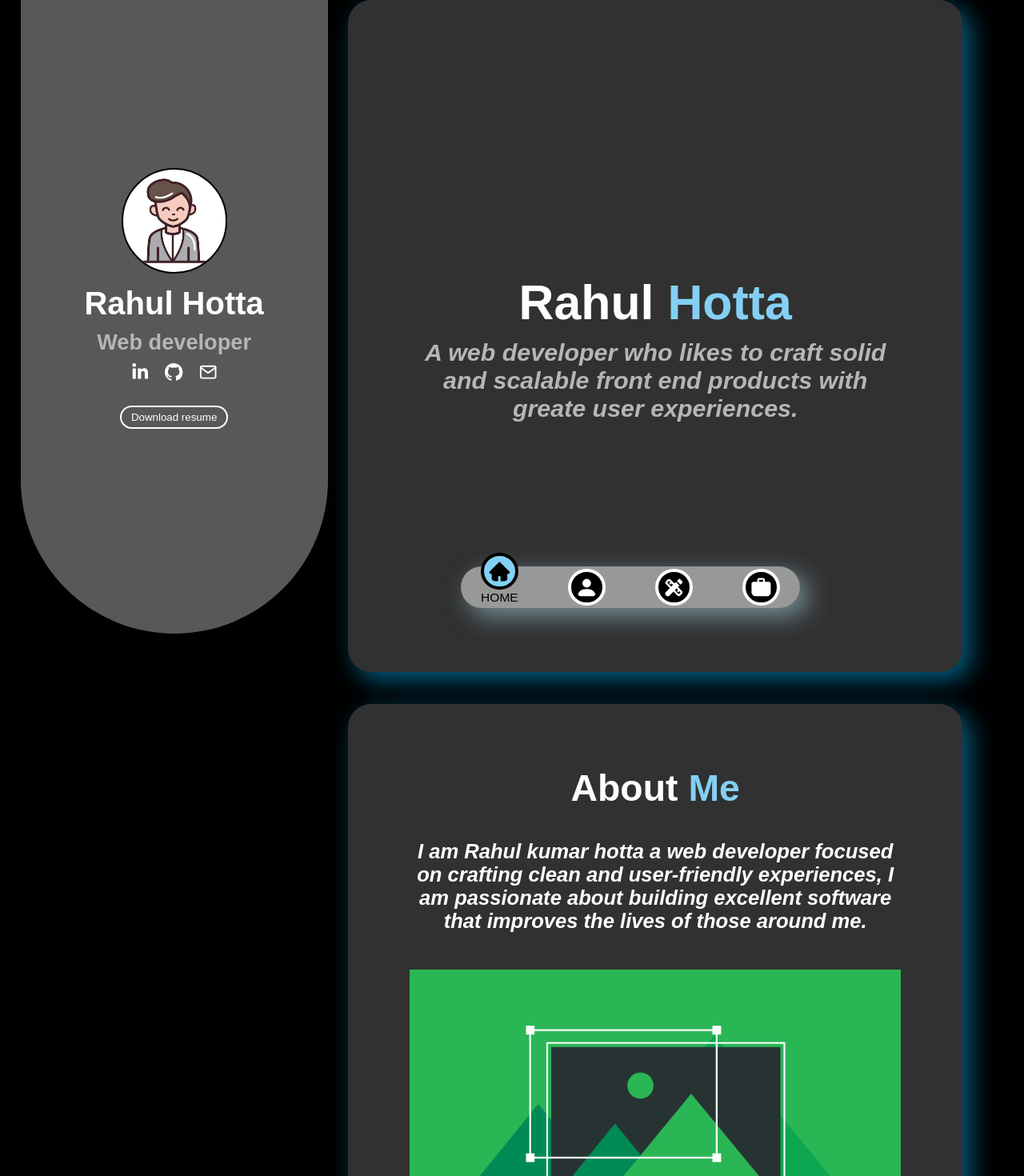
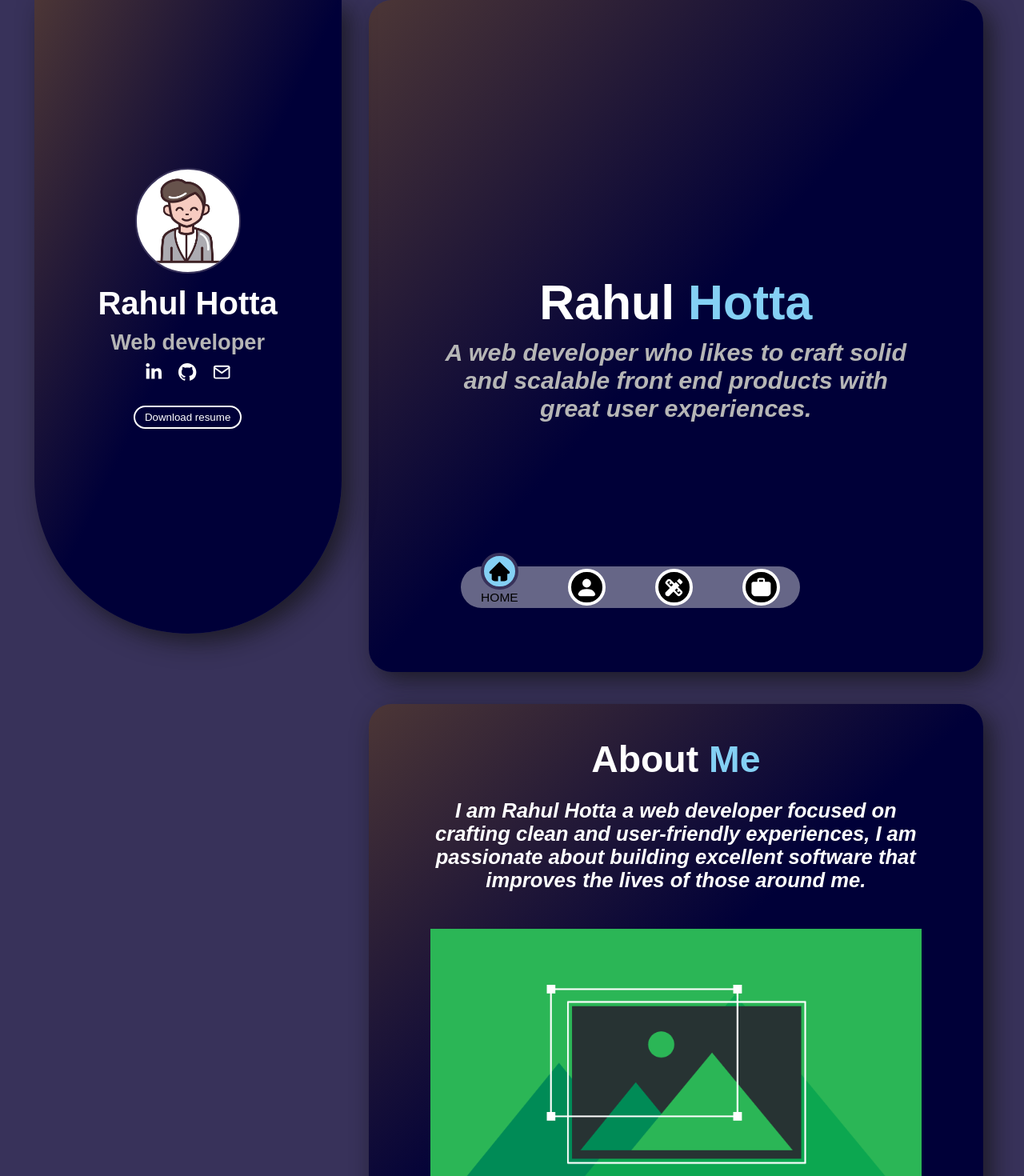
Before and after one commit to rahulhotta/portfolio-second, a React (Create React App) app: page / in a window 1280 px wide. Shown: the top 1470 px of the page at 80% size. Built offline with nearby package versions, Linux system fonts and the light colour scheme.

Commit message:
Add files via upload

```diff
--- a/src/App.css
+++ b/src/App.css
@@ -9,14 +9,16 @@ img{
 
 @import url('https://fonts.googleapis.com/css2?family=Signika:wght@300;400&display=swap');
 :root {
-  --secondary_bgColor: rgb(88, 88, 88);
+
+  --secondary_bgColor: linear-gradient(to bottom right,rgb(76, 54, 54),rgb(0, 0, 56),rgb(0, 0, 56));
   --secondary_fontColor: rgb(132, 208, 244);
   --primary_fontColor: white;
   --tertiary_fontColor: black;
-  --primary_bgColor: black;
-  --card_bg: rgb(49, 49, 49);
-  --primary_cardBg: rgb(49, 49, 49);
+  --primary_bgColor: rgb(56,50,90);
+  --card_bg: rgb(24,10,65);
+  --primary_cardBg: rgb(152, 152, 152);
   background-color: var(--primary_bgColor);
+
   color: var(--primary_fontColor);
 }
 
@@ -28,12 +30,12 @@ img{
   flex-direction: column;
   text-align: center;
   font-family: "Signika", sans-serif;
-  background-color: var(--primary_cardBg);
-  /* background-image: linear-gradient(to bottom right,rgb(80, 80, 80),rgb(120, 120, 173)); */
+  background-image: var(--secondary_bgColor);
+
   margin-bottom: 40px;
   border-radius: 1.8rem;
   font-weight: 400;
-  box-shadow: 10px 10px 30px rgba(5, 188, 255, 0.5);
+  box-shadow: 10px 10px 30px rgba(17, 17, 17, 0.7);
 }
 
 .all__desc{
@@ -44,6 +46,6 @@ img{
   .container {
     min-height: 100vh;
     width: 60vw;
-    margin-left: 34vw;
+    margin-left: 36vw;
   }
 }
--- a/src/Components/About/About.css
+++ b/src/Components/About/About.css
@@ -1,8 +1,11 @@
 
-
+.about__container{
+  min-height: 85vh;
+  padding-top: 2vh;
+}
 .about__heading {
   font-size: 2.9rem;
-  margin-bottom: 15px;
+  /* margin-bottom: 15px; */
 }
 .about__me {
   color: var(--secondary_fontColor);
--- a/src/Components/About/About.jsx
+++ b/src/Components/About/About.jsx
@@ -8,7 +8,7 @@ function About() {
         About <span className="about__me">Me </span>
       </h1>
       <h3 className="about__desc all__desc">
-        I am Rahul kumar hotta a web developer focused on crafting clean and
+        I am Rahul Hotta a web developer focused on crafting clean and
         user-friendly experiences, I am passionate about building excellent
         software that improves the lives of those around me.
       </h3>
--- a/src/Components/CardUi/CardUi.css
+++ b/src/Components/CardUi/CardUi.css
@@ -9,6 +9,7 @@
   align-items: center;
   text-align: left;
   flex-direction: column;
+  background-color: var(--card_bg);
   box-shadow: 7px 7px 20px rgba(207, 241, 253, 0.5);
 }
 .card__container:hover{
@@ -22,6 +23,8 @@
 }
 
 .card__site-img {
+  border-top-left-radius: 10px;
+  border-top-right-radius: 10px;
   width: 80vw;
   margin: 0;
 }
@@ -80,7 +83,7 @@
     width: 400px;
     height: 200px;
     display: none;
-    background: rgba(147, 255, 255, 0.5);
+    background: rgba(81, 223, 255, 0.3);
     margin: 0;
   }
 
@@ -90,7 +93,7 @@
     font-size: 1.5rem;
   }
   .card__icon:hover {
-    color: blue;
+    color: rgb(0, 0, 52);
   }
   .card__header:hover .card__site-img {
     display: none;
--- a/src/Components/Hero/Hero.css
+++ b/src/Components/Hero/Hero.css
@@ -7,15 +7,18 @@ a {
   display: flex;
   flex-direction: column;
   font-family: 'Signika', sans-serif;
+
 }
 .hero__left {
   display: flex;
   flex-direction: column;
   align-items: center;
   padding-top: 15vh;
-  background-color: var(--secondary_bgColor);
+  /* background-color: var(--secondary_bgColor); */
+  background-image: var(--secondary_bgColor);
   border-bottom-left-radius: 50vw;
   border-bottom-right-radius: 50vw;
+  box-shadow: 10px 10px 30px rgba(17, 17, 17, 0.7);
 }
 .hero__avatar {
   height: 7rem;
@@ -28,7 +31,6 @@ a {
 
 .hero__avatar:hover{
   border: 2px solid var(--secondary_fontColor);
-  transform:scale(1.3);
 }
 .hero__social-icon {
   margin: 10px;
@@ -69,6 +71,7 @@ a {
 @media screen and (min-width: 780px) {
 .hero__container {
   position: fixed;
+  left: 17px;
   display: flex;
   flex-direction: column;
   height: 99vh;
--- a/src/Components/Home/Home.jsx
+++ b/src/Components/Home/Home.jsx
@@ -8,7 +8,7 @@ function Home() {
       </h1>
       <h4 className="home__my-position2 all__desc">
         A web developer who likes to craft solid and scalable front end products
-        with greate user experiences.
+        with great user experiences.
       </h4>
     </div>
   );
--- a/src/Components/NavBar/NavBar.css
+++ b/src/Components/NavBar/NavBar.css
@@ -9,11 +9,12 @@
   justify-content: space-between;
   padding: 5px 20px;
   border-radius: 50px;
-  background: rgba(255, 255, 255, 0.5);
+  background: rgba(255, 255, 255, 0.4);
+  /* background-image: var(--secondary_bgColor); */
   backdrop-filter: blur(8px);
   height: 42px;
   font-family: "Signika", sans-serif;
-  box-shadow: 10px 10px 30px rgba(187, 237, 255, 0.5);
+  /* box-shadow: 10px 10px 30px rgba(187, 237, 255, 0.5); */
   /* overflow-y: hidden ; */
 }
 
@@ -51,7 +52,6 @@
   flex-direction: column;
   align-items: center;
   justify-content: center;
-
 }
 .active .navBar__icon {
   background-color: var(--secondary_fontColor);
--- a/src/Components/Works/Works.css
+++ b/src/Components/Works/Works.css
@@ -1,9 +1,7 @@
 .works__works{
     color:var(--secondary_fontColor);
 }
-.works__heading{
-    margin-bottom: 25px;
-}
+
 
 .works__list{
     display: flex;
@@ -13,8 +11,8 @@
     margin: auto;
 }
 .works__container{
-    padding-top: 5rem;
-    padding-bottom: 10vh;
+    padding-top: 5vh;
+    padding-bottom: 5vh;
 }
 @media screen and (min-width: 780px) {
 
```
